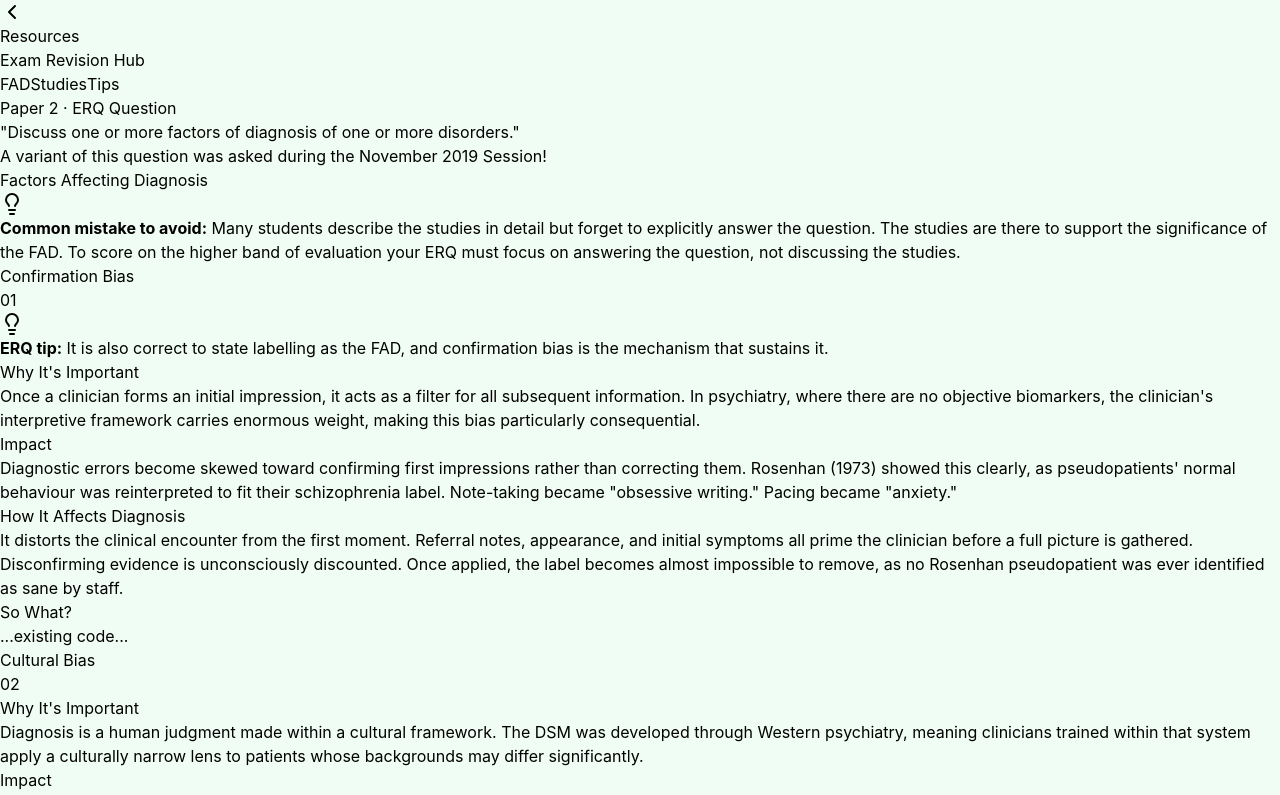
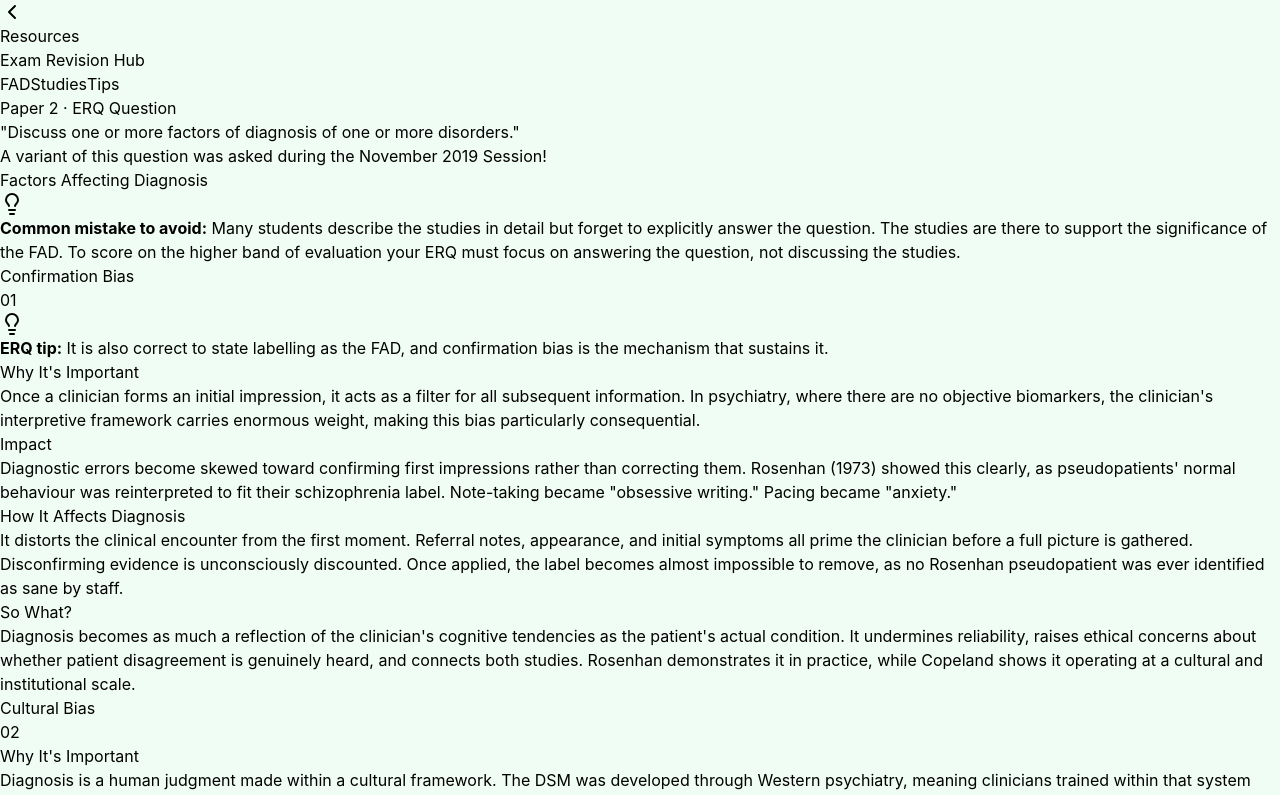
Before and after one commit to advayc/psychproj, a React (Vite) app: page /revision in a window 1280 px wide. Shown: the top 795 px of the page. Built offline with nearby package versions, Linux system fonts and the light colour scheme; the HTML template or start-up script is replaced by a standard one.

Commit message:
Revise text in Revision.jsx for clarity on diagnosis
Updated content to reflect the impact of diagnosis on clinician's cognitive tendencies and ethical concerns.

```diff
--- a/src/pages/Revision.jsx
+++ b/src/pages/Revision.jsx
@@ -224,7 +224,7 @@ export default function Revision() {
                   So What?
                 </div>
                 <div className="text-black text-[13.5px] leading-relaxed">
-                  ...existing code...
+                 Diagnosis becomes as much a reflection of the clinician's cognitive tendencies as the patient's actual condition. It undermines reliability, raises ethical concerns about whether patient disagreement is genuinely heard, and connects both studies. Rosenhan demonstrates it in practice, while Copeland shows it operating at a cultural and institutional scale.
                 </div>
               </div>
             </div>
```
